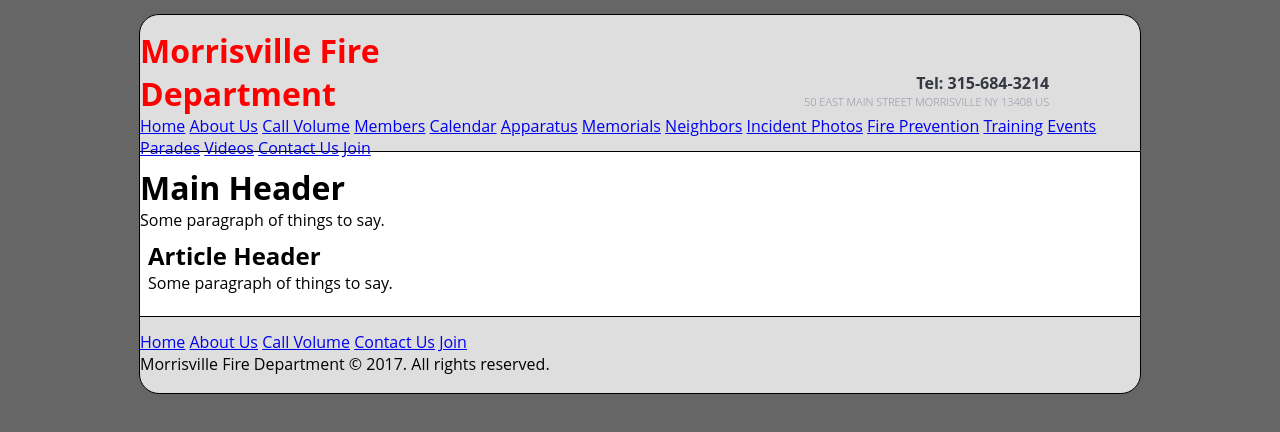
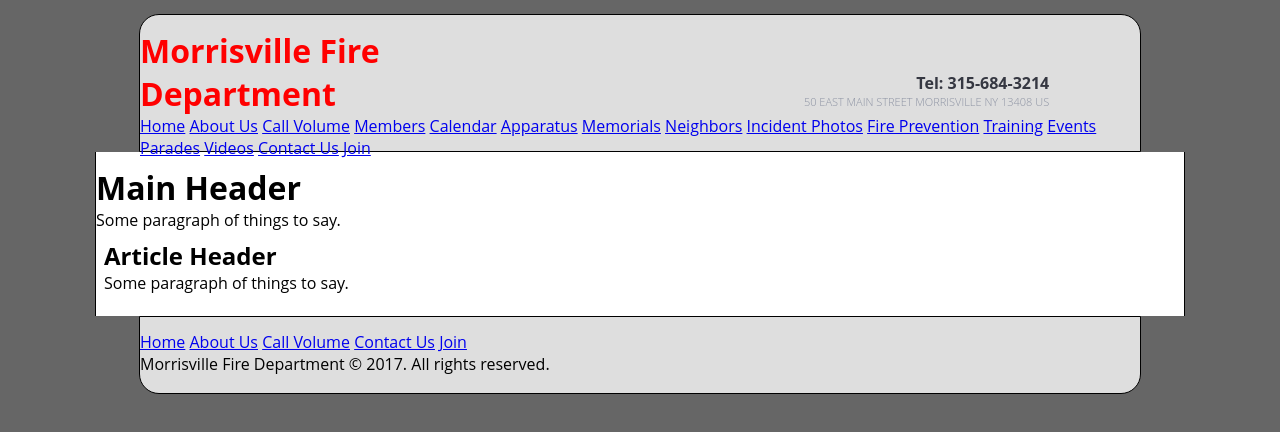
Before and after one commit to morrisvillefd/morrisvillefd.github.io, a plain HTML site: page index.html in a window 1280 px wide. Drawn offline with Linux system fonts and the light colour scheme.

Commit message:
Update main.css

```diff
--- a/css/main.css
+++ b/css/main.css
@@ -53,7 +53,7 @@
 	border-bottom: 0px;
 	margin: 0px auto;
 	padding: 14px 0px;
-	width: 1000px;
+	width: 85%;
 	background-color: #ffffff;
 }
 
```
